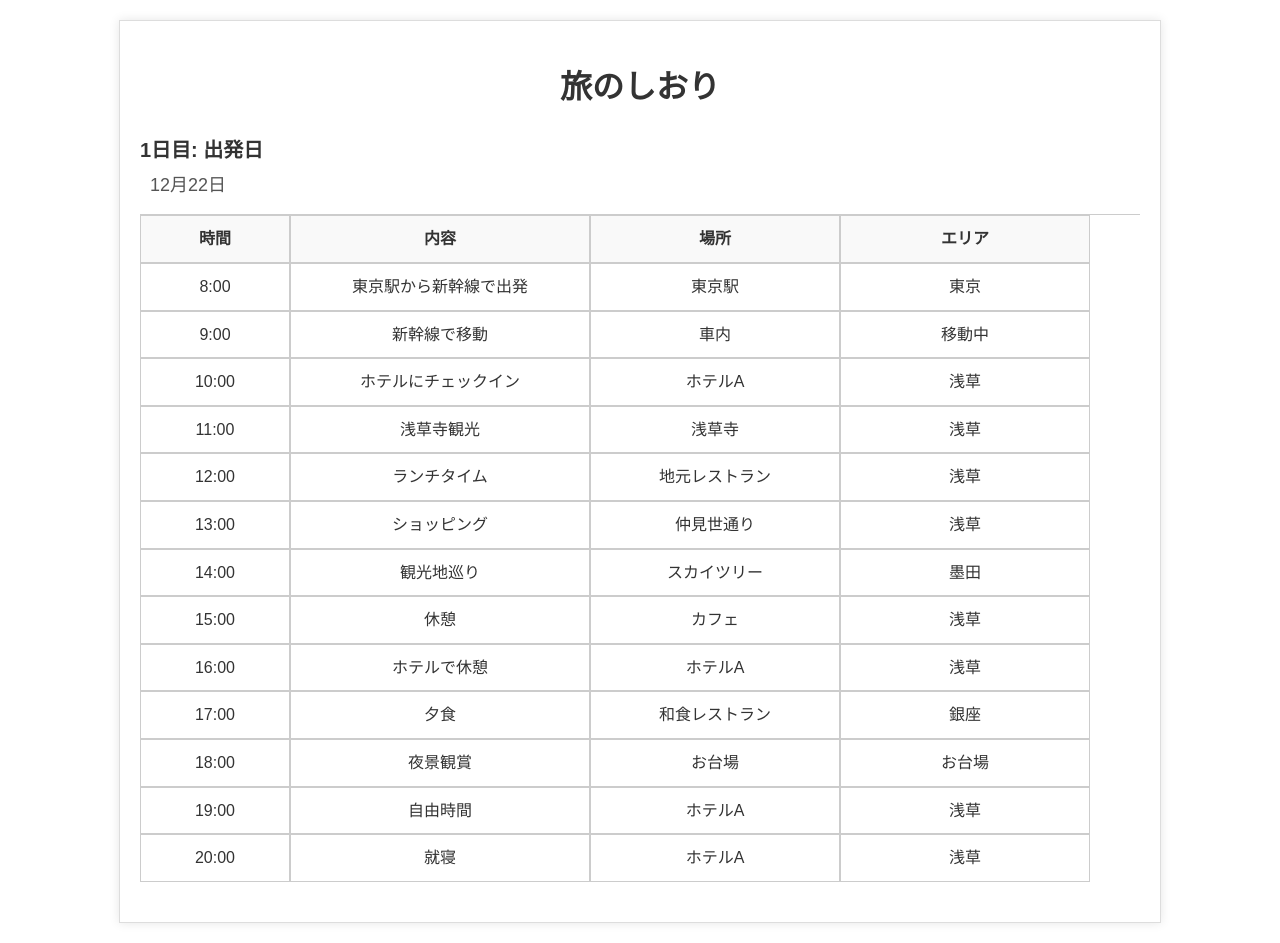
After one commit to YukiOgaki/graduation_project, a Flask app: page /create in a window 1280 px wide. The commit adds this page. Run offline with Flask 3, Linux system fonts and the light colour scheme.

Commit message:
作成画面レイアウト_1日目のみ_画像無し

```diff
--- a/app.py
+++ b/app.py
@@ -15,5 +15,11 @@ def index():
     return render_template("index.html", google_maps_api=google_maps_api)
 
 
+# 旅行計画作成ページ
+@app.route("/create")
+def create():
+    return render_template("create.html")  # 新しいテンプレートを表示
+
+
 if __name__ == "__main__":
     app.run(host="127.0.0.1", port=8000, debug=True)
--- /dev/null
+++ b/templates/create.html
@@ -0,0 +1,191 @@
+<!DOCTYPE html>
+<html lang="ja">
+
+<head>
+    <meta charset="UTF-8">
+    <meta name="viewport" content="width=device-width, initial-scale=1.0">
+    <title>旅のしおり</title>
+    <style>
+        body {
+            font-family: Arial, sans-serif;
+            margin: 0;
+            padding: 0;
+            line-height: 1.6;
+            color: #333;
+        }
+
+        .container {
+            max-width: 1000px;
+            margin: 20px auto;
+            padding: 20px;
+            border: 1px solid #ddd;
+            box-shadow: 0 0 10px rgba(0, 0, 0, 0.1);
+            background: #fff;
+        }
+
+        h1 {
+            text-align: center;
+            margin-bottom: 20px;
+        }
+
+        .day-section {
+            margin-bottom: 20px;
+        }
+
+        .day-title {
+            font-size: 20px;
+            font-weight: bold;
+            margin-bottom: 5px;
+        }
+
+        .day-date {
+            font-size: 18px;
+            margin-bottom: 15px;
+            color: #555;
+            text-align: left;
+            /* 左寄せ */
+            margin-left: 10px;
+            /* 左側の余白調整 */
+        }
+
+        .schedule-grid {
+            display: grid;
+            grid-template-columns: 15% 30% 25% 25%;
+            margin-left: auto;
+            margin-right: 0;
+            border-top: 1px solid #ccc;
+        }
+
+        .schedule-header,
+        .schedule-cell {
+            padding: 10px;
+            border: 1px solid #ccc;
+            text-align: center;
+        }
+
+        .schedule-header {
+            font-weight: bold;
+            background-color: #f9f9f9;
+        }
+
+        /* timezoneクラス */
+        .timezone1,
+        .timezone2,
+        .timezone3,
+        .timezone4,
+        .timezone5,
+        .timezone6,
+        .timezone7,
+        .timezone8,
+        .timezone9,
+        .timezone10,
+        .timezone11,
+        .timezone12,
+        .timezone13 {
+            display: contents;
+        }
+    </style>
+</head>
+
+<body>
+    <div class="container">
+        <h1>旅のしおり</h1>
+
+        <!-- 1日目のセクション -->
+        <div class="day-section">
+            <div class="day-title">1日目: 出発日</div>
+            <div class="day-date">12月22日</div>
+
+            <!-- スケジュールグリッド -->
+            <div class="schedule-grid">
+                <!-- ヘッダー -->
+                <div class="schedule-header">時間</div>
+                <div class="schedule-header">内容</div>
+                <div class="schedule-header">場所</div>
+                <div class="schedule-header">エリア</div>
+
+                <!-- データ -->
+                <div class="timezone1">
+                    <div class="schedule-cell">8:00</div>
+                    <div class="schedule-cell">東京駅から新幹線で出発</div>
+                    <div class="schedule-cell">東京駅</div>
+                    <div class="schedule-cell">東京</div>
+                </div>
+                <div class="timezone2">
+                    <div class="schedule-cell">9:00</div>
+                    <div class="schedule-cell">新幹線で移動</div>
+                    <div class="schedule-cell">車内</div>
+                    <div class="schedule-cell">移動中</div>
+                </div>
+                <div class="timezone3">
+                    <div class="schedule-cell">10:00</div>
+                    <div class="schedule-cell">ホテルにチェックイン</div>
+                    <div class="schedule-cell">ホテルA</div>
+                    <div class="schedule-cell">浅草</div>
+                </div>
+                <div class="timezone4">
+                    <div class="schedule-cell">11:00</div>
+                    <div class="schedule-cell">浅草寺観光</div>
+                    <div class="schedule-cell">浅草寺</div>
+                    <div class="schedule-cell">浅草</div>
+                </div>
+                <div class="timezone5">
+                    <div class="schedule-cell">12:00</div>
+                    <div class="schedule-cell">ランチタイム</div>
+                    <div class="schedule-cell">地元レストラン</div>
+                    <div class="schedule-cell">浅草</div>
+                </div>
+                <div class="timezone6">
+                    <div class="schedule-cell">13:00</div>
+                    <div class="schedule-cell">ショッピング</div>
+                    <div class="schedule-cell">仲見世通り</div>
+                    <div class="schedule-cell">浅草</div>
+                </div>
+                <div class="timezone7">
+                    <div class="schedule-cell">14:00</div>
+                    <div class="schedule-cell">観光地巡り</div>
+                    <div class="schedule-cell">スカイツリー</div>
+                    <div class="schedule-cell">墨田</div>
+                </div>
+                <div class="timezone8">
+                    <div class="schedule-cell">15:00</div>
+                    <div class="schedule-cell">休憩</div>
+                    <div class="schedule-cell">カフェ</div>
+                    <div class="schedule-cell">浅草</div>
+                </div>
+                <div class="timezone9">
+                    <div class="schedule-cell">16:00</div>
+                    <div class="schedule-cell">ホテルで休憩</div>
+                    <div class="schedule-cell">ホテルA</div>
+                    <div class="schedule-cell">浅草</div>
+                </div>
+                <div class="timezone10">
+                    <div class="schedule-cell">17:00</div>
+                    <div class="schedule-cell">夕食</div>
+                    <div class="schedule-cell">和食レストラン</div>
+                    <div class="schedule-cell">銀座</div>
+                </div>
+                <div class="timezone11">
+                    <div class="schedule-cell">18:00</div>
+                    <div class="schedule-cell">夜景観賞</div>
+                    <div class="schedule-cell">お台場</div>
+                    <div class="schedule-cell">お台場</div>
+                </div>
+                <div class="timezone12">
+                    <div class="schedule-cell">19:00</div>
+                    <div class="schedule-cell">自由時間</div>
+                    <div class="schedule-cell">ホテルA</div>
+                    <div class="schedule-cell">浅草</div>
+                </div>
+                <div class="timezone13">
+                    <div class="schedule-cell">20:00</div>
+                    <div class="schedule-cell">就寝</div>
+                    <div class="schedule-cell">ホテルA</div>
+                    <div class="schedule-cell">浅草</div>
+                </div>
+            </div>
+        </div>
+    </div>
+</body>
+
+</html>
```
Also changed, not shown: templates/index.html (+146 -21 lines).
